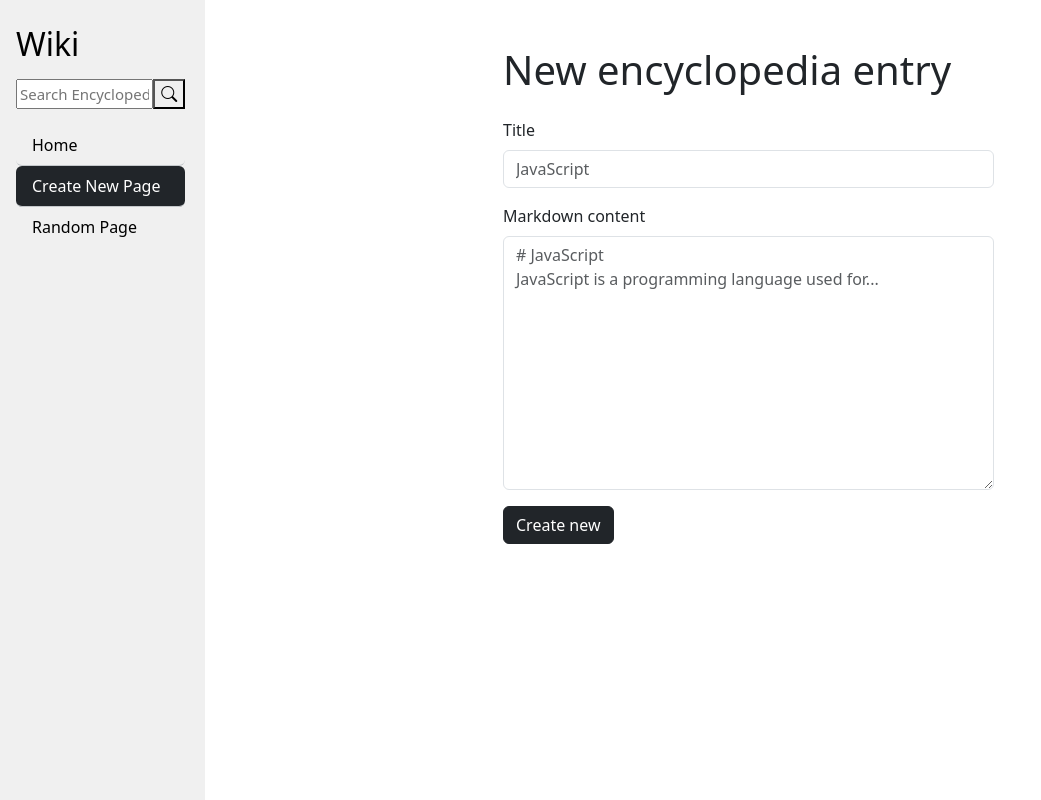
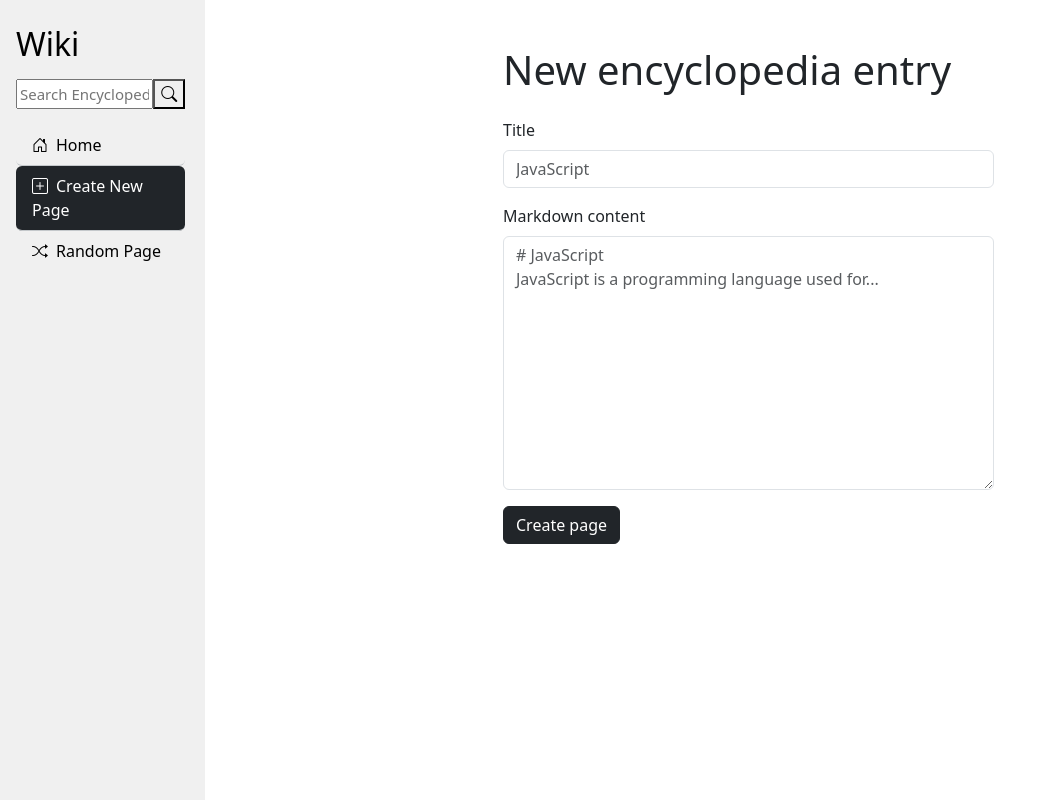
Before and after one commit to antonioerh/cs50w-wiki-project, a Django app: page /create in a window 1280 px wide. Shown: the whole page, without its empty margins (0-1041 px from the left). Run offline with Django 3.2, Linux system fonts and the light colour scheme; some libraries are stand-ins or nearby versions.

Commit message:
Add tab icons

```diff
--- a/encyclopedia/templates/encyclopedia/create.html
+++ b/encyclopedia/templates/encyclopedia/create.html
@@ -22,7 +22,7 @@
 JavaScript is a programming language used for..."></textarea>
             </div>
             <div class="col-6 mx-auto">
-                <button class="btn btn-dark" type="submit">Create new</button>
+                <button class="btn btn-dark" type="submit">Create page</button>
             </div>
         </form>
     </div>
--- a/encyclopedia/templates/encyclopedia/layout.html
+++ b/encyclopedia/templates/encyclopedia/layout.html
@@ -8,6 +8,7 @@
         <link rel="stylesheet" href="https://stackpath.bootstrapcdn.com/bootstrap/4.4.1/css/bootstrap.min.css" integrity="sha384-Vkoo8x4CGsO3+Hhxv8T/Q5PaXtkKtu6ug5TOeNV6gBiFeWPGFN9MuhOf23Q9Ifjh" crossorigin="anonymous">
         <link href="https://cdn.jsdelivr.net/npm/bootstrap@5.3.8/dist/css/bootstrap.min.css" rel="stylesheet" integrity="sha384-sRIl4kxILFvY47J16cr9ZwB07vP4J8+LH7qKQnuqkuIAvNWLzeN8tE5YBujZqJLB" crossorigin="anonymous">
         <link rel="stylesheet" href="https://cdn.jsdelivr.net/npm/bootstrap-icons@1.13.1/font/bootstrap-icons.min.css">
+        <link rel="icon" href="{% static 'encyclopedia/favicon.png' %}">
         <link href="{% static 'encyclopedia/styles.css' %}" rel="stylesheet">
     </head>
     <body>
@@ -22,13 +23,13 @@
 
                 <ul class="nav nav-pills flex-column">
                     <li class="ps-2 nav-item">
-                        <a class="border-bottom border-secondary-subtle nav-link text-black {% if active_page == 'home' %}bg-dark text-white{% endif %}" href="{% url 'index' %}">Home</a>
+                        <a class="border-bottom border-secondary-subtle nav-link text-black {% if active_page == 'home' %}bg-dark text-white{% endif %}" href="{% url 'index' %}"><i class="bi bi-house-door me-2"></i>Home</a>
                     </li>
                     <li class="ps-2 nav-item">
-                        <a class="border-bottom border-secondary-subtle nav-link text-black {% if active_page == 'create' %}bg-dark text-white{% endif %}" href="{% url 'create' %}">Create New Page</a>
+                        <a class="border-bottom border-secondary-subtle nav-link text-black {% if active_page == 'create' %}bg-dark text-white{% endif %}" href="{% url 'create' %}"><i class="bi bi-plus-square me-2"></i>Create New Page</a>
                     </li>
                     <li class="ps-2 nav-item">
-                        <a class="nav-link text-black" href="{% url 'random_page' %}">Random Page</a>
+                        <a class="nav-link text-black" href="{% url 'random_page' %}"><i class="bi bi-shuffle me-2"></i>Random Page</a>
                     </li>
                 </ul>
 
--- a/encyclopedia/views.py
+++ b/encyclopedia/views.py
@@ -5,11 +5,13 @@ from markdown2 import markdown
 import random
 
 def index(request):
+    # Render home page
     return render(request, "encyclopedia/index.html", {
         "entries": util.list_entries(), "active_page": 'home'
     })
 
 def entry(request, title):
+    #
     entry_content = None
     entries_list = util.list_entries()
 
```
Also changed, not shown: encyclopedia/static/encyclopedia/favicon.png (added).
